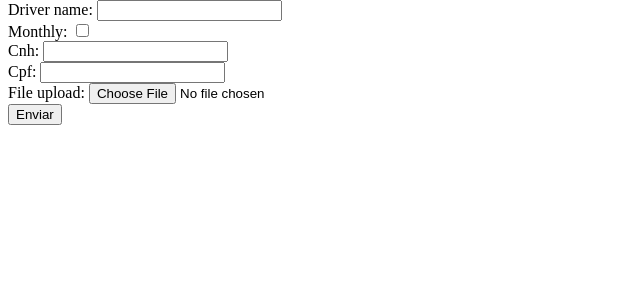
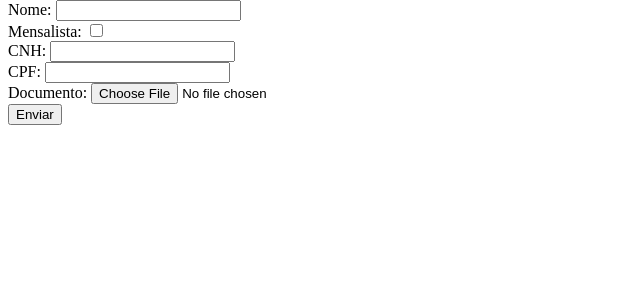
Before and after one commit to vitor-lima-ms/parking_lot_app_manage, a Django app: page /driver_register_form/ in a window 1280 px wide. Shown: the part 98-398 px from the top of the page, without its empty margins (0-640 px from the left). Run offline with Django 5.2, Linux system fonts and the light colour scheme.

Commit message:
Update driver_register_form.html

```diff
--- a/base_dir/templates/driver_register_form.html
+++ b/base_dir/templates/driver_register_form.html
@@ -1,9 +1,17 @@
 {% extends "base_parking.html" %}
 
 {% block content %}
-    <form action="{% url "apps:saving_driver" %}" method="post">
-        {% csrf_token %}
-        {{ form }}
-        <input type="submit" value="Enviar">
-    </form>
+    {% if error %}
+        {{ error }}
+    {% else %}
+        <form action="{% url "apps:saving_driver" %}" method="post">
+            {% csrf_token %}
+            <span>Nome: {{ form.driver_name }}</span><br>
+            <span>Mensalista: {{ form.monthly }}</span><br>
+            <span>CNH: {{ form.cnh }}</span><br>
+            <span>CPF: {{ form.cpf }}</span><br>
+            <span>Documento: {{ form.file_upload }}</span><br>
+            <input type="submit" value="Enviar">
+        </form>
+    {% endif %}
 {% endblock content %}
```
